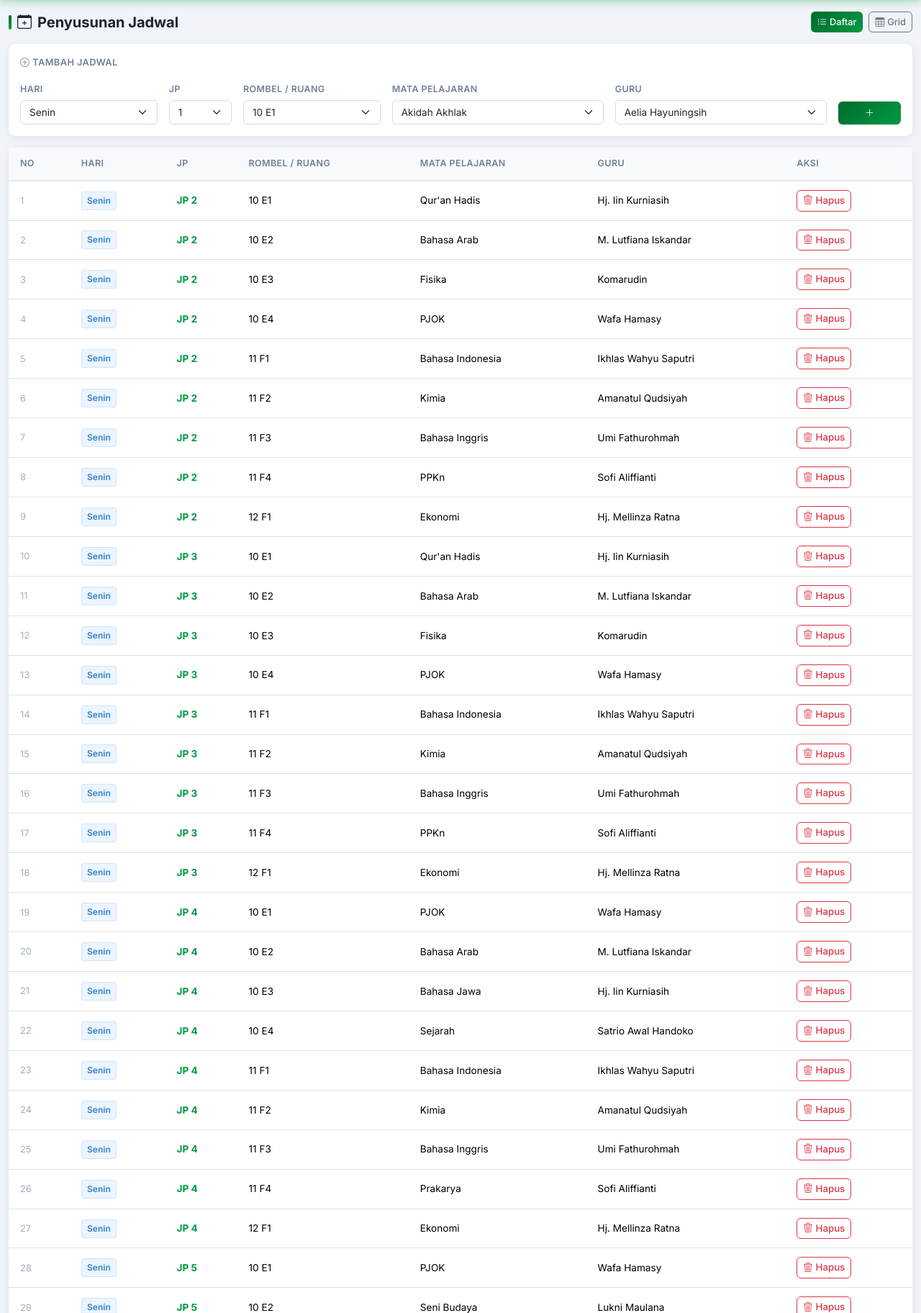
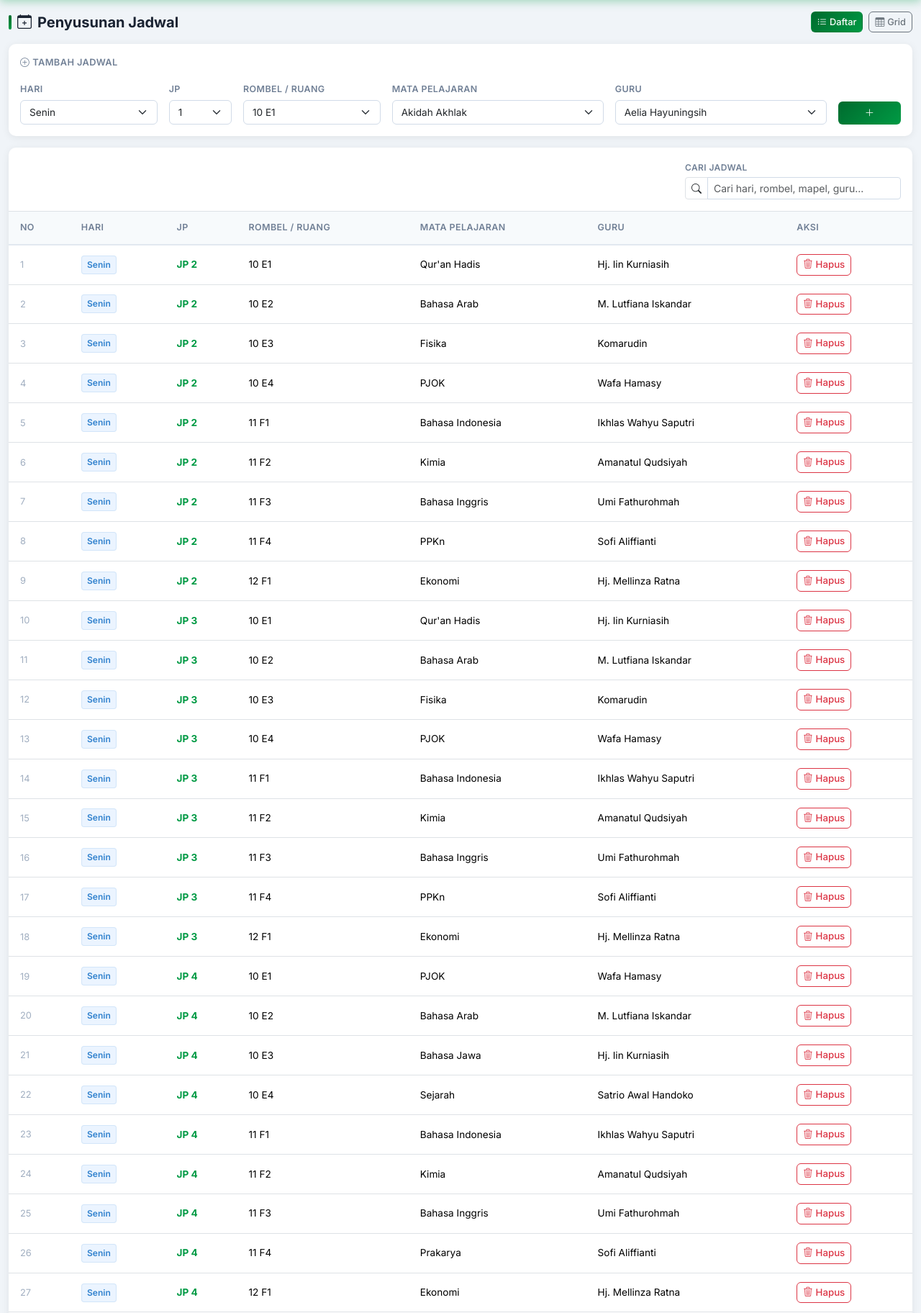
Before and after one commit to agus2s/jadwal-grid, a PHP site: page /schedule.php in a window 1280 px wide. Shown: the part 56-1880 px from the top of the page at 72% size. Run offline with PHP 8.4, Linux system fonts and the light colour scheme; data comes from the database, SQL or seed files in the repository.

Commit message:
Refactor master layout and add schedule search
master.php: reorganized layout into a centered container (max-width:1180px), moved error alert placement, refined table markup (align-middle, fixed column widths, action column uses flex-wrap) and preserved modal form. schedule.php: added a search input, annotated rows with data-search, added a no-results row, and client-side JS to filter schedule rows by day/class/subject/teacher/jp and hide the empty-message. These changes improve UI spacing and enable immediate client-side schedule searching.

```diff
--- a/schedule.php
+++ b/schedule.php
@@ -311,6 +311,21 @@ require __DIR__ . '/templates/header.php'; // Render header HTML
      Menampilkan semua entri jadwal dalam bentuk tabel baris.
 ════════════════════════════════════════════════════════ -->
 <div class="card">
+    <div class="p-3 border-bottom">
+        <div class="row g-2 justify-content-end">
+            <div class="col-md-4 col-lg-3">
+                <label class="form-label mb-1" style="font-size:.75rem;text-transform:uppercase;letter-spacing:.4px;color:#718096;">
+                    Cari Jadwal
+                </label>
+                <div class="input-group input-group-sm">
+                    <span class="input-group-text bg-white">
+                        <i class="bi bi-search"></i>
+                    </span>
+                    <input type="text" id="scheduleSearch" class="form-control" placeholder="Cari hari, rombel, mapel, guru...">
+                </div>
+            </div>
+        </div>
+    </div>
     <div class="table-responsive">
         <table class="table table-hover mb-0">
             <thead>
@@ -327,7 +342,7 @@ require __DIR__ . '/templates/header.php'; // Render header HTML
             <tbody>
                 <?php if (empty($rows)): ?>
                     <!-- Tampilkan pesan jika belum ada jadwal sama sekali -->
-                    <tr>
+                    <tr class="empty-rows-message">
                         <td colspan="7" class="text-center py-5" style="color:#a0aec0;">
                             <div style="font-size:2rem;margin-bottom:.5rem;">📋</div>
                             Belum ada jadwal. Tambahkan melalui form di atas.
@@ -337,10 +352,13 @@ require __DIR__ . '/templates/header.php'; // Render header HTML
                     <?php foreach ($rows as $i => $r):
                         // Ambil warna badge sesuai hari; fallback ke warna abu-abu
                         $dc = $dayColors[$r['day']] ?? ['badge' => '#718096'];
+                        $searchText = strtolower($r['day'] . ' ' . $r['class_name'] . ' ' . $r['subject_name'] . ' ' . $r['teacher_name'] . ' jp ' . $r['jp']);
                     ?>
-                        <tr>
+                        <tr class="schedule-row" data-search="<?= e($searchText) ?>">
                             <!-- Nomor urut (1-based, bukan ID database) -->
-                            <td style="color:#a0aec0;font-size:.8rem;"><?= $i + 1 ?></td>
+                            <td style="color:#a0aec0;font-size:.8rem;">
+                                <?= $i + 1 ?>
+                            </td>
 
                             <!-- Badge hari berwarna sesuai $dayColors -->
                             <td>
@@ -370,6 +388,12 @@ require __DIR__ . '/templates/header.php'; // Render header HTML
                             </td>
                         </tr>
                     <?php endforeach; ?>
+                    <tr class="no-results-row d-none">
+                        <td colspan="7" class="text-center py-5" style="color:#a0aec0;">
+                            <div style="font-size:2rem;margin-bottom:.5rem;">🔎</div>
+                            Tidak ada jadwal yang cocok dengan pencarian.
+                        </td>
+                    </tr>
                 <?php endif; ?>
             </tbody>
         </table>
@@ -387,6 +411,31 @@ document.addEventListener('DOMContentLoaded', function() {
     const scrollStorageKey = 'jadwal-grid-scroll';
     const form = document.querySelector('form[method="post"]');
     const gridWrapper = document.querySelector('.grid-scroll-wrapper');
+    const searchInput = document.getElementById('scheduleSearch');
+
+    if (searchInput) {
+        const rows = Array.from(document.querySelectorAll('.schedule-row'));
+        const emptyRow = document.querySelector('.empty-rows-message');
+        const noResultsRow = document.querySelector('.no-results-row');
+
+        const applySearch = () => {
+            const keyword = searchInput.value.trim().toLowerCase();
+            let visibleCount = 0;
+
+            rows.forEach(row => {
+                const haystack = (row.dataset.search || '').toLowerCase();
+                const matched = !keyword || haystack.includes(keyword);
+                row.classList.toggle('d-none', !matched);
+                if (matched) visibleCount++;
+            });
+
+            if (emptyRow) emptyRow.classList.toggle('d-none', true);
+            if (noResultsRow) noResultsRow.classList.toggle('d-none', visibleCount !== 0);
+        };
+
+        searchInput.addEventListener('input', applySearch);
+        applySearch();
+    }
 
     if (form) {
         form.addEventListener('submit', function() {
```
Also changed, not shown: master.php (+6 -4 lines).
